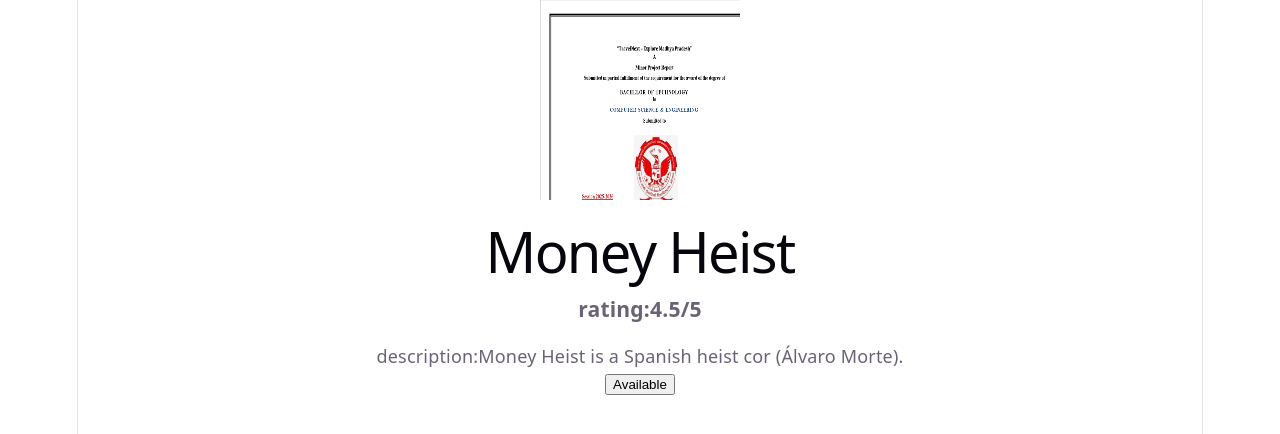
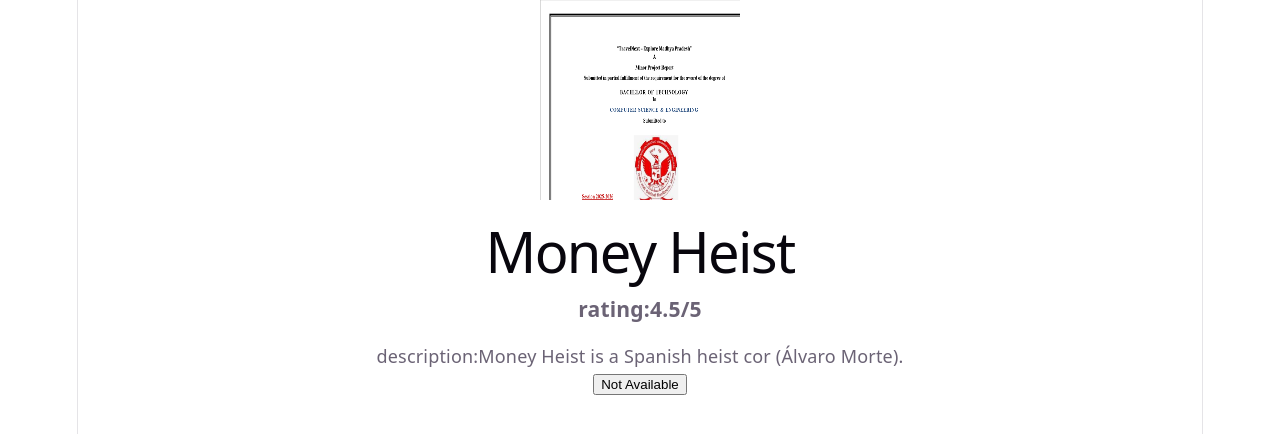
Before and after one commit to Farhan-Ahmadd/REACT-JS-LEARNING, a React (Vite) app: page / in a window 1280 px wide. Shown: the top 434 px of the page. Built offline with nearby package versions, Linux system fonts and the light colour scheme.

Commit message:
Learn React conditional rendering

```diff
--- a/src/App.jsx
+++ b/src/App.jsx
@@ -172,25 +172,40 @@
 //     </fragment>
 //   )
 // }
-export const App = () => {
-  return (
-    <div>
-      <NetflixSeries />
-    </div>
-  );
-};
-export const NetflixSeries = ()=>{
+// export const App = () => {
+//   return (
+//     <div>
+//       <NetflixSeries />
+//     </div>
+//   );
+// };
+// export const NetflixSeries = ()=>{
+//   const title = "Money Heist";
+//   const rating = "4.5/5";
+//   const description = "Money Heist is a Spanish heist cor (Álvaro Morte).";
+//   const age = 19;
+//   return(
+//     <div>
+//       <img src={image} height="200px" width="200px" />
+//       <h1>{title}</h1>
+//       <h3>rating:{rating}</h3>
+//       <p>description:{description}</p>
+//       <button> { age >= 18 ? "Available" : "Not Available"}</button>
+//     </div>
+//   )
+// }
+export const App =()=>{
   const title = "Money Heist";
   const rating = "4.5/5";
   const description = "Money Heist is a Spanish heist cor (Álvaro Morte).";
-  const age = 19;
+  const age = 16;
   return(
     <div>
       <img src={image} height="200px" width="200px" />
       <h1>{title}</h1>
       <h3>rating:{rating}</h3>
       <p>description:{description}</p>
-      <button> { age >= 18 ? "Available" : "Not Available"}</button>
+      <button> { age>=18 ? "Available" : "Not Available" }</button>
+
     </div>
-  )
-}
+  )}
```
